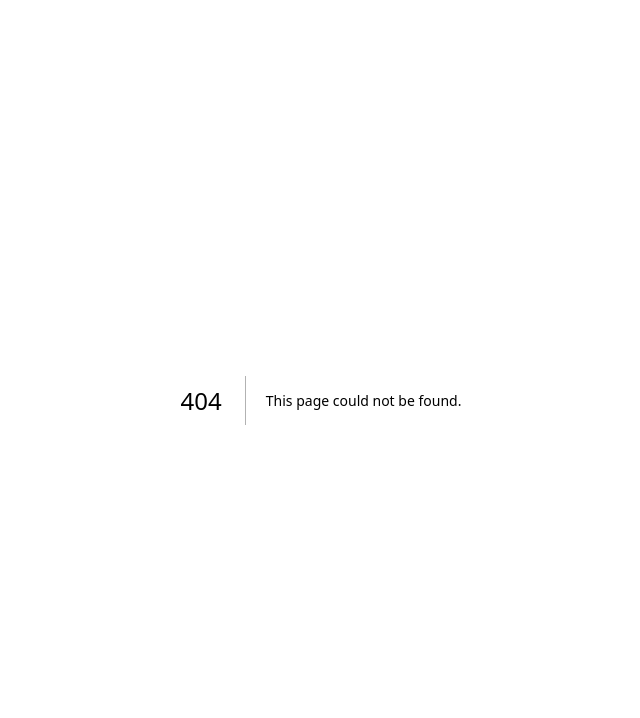
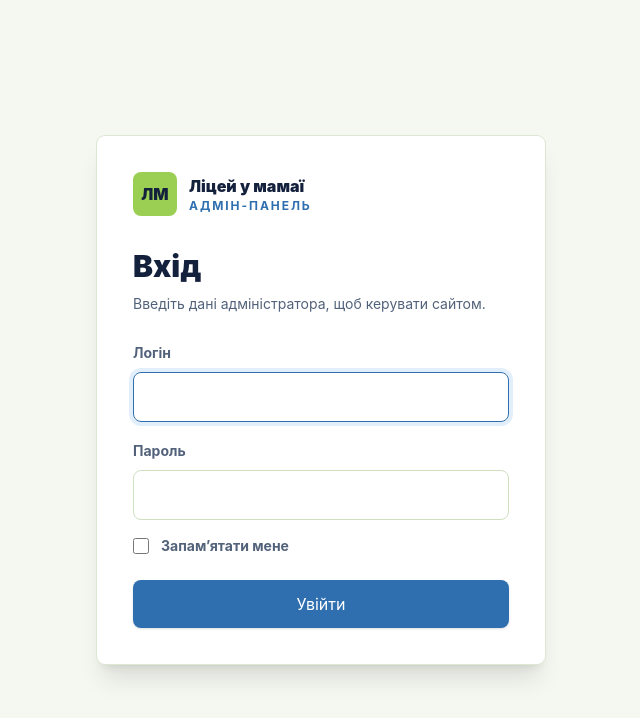
Before and after one commit to YKryvoruchko/harmony-intellect, a Next.js app: page /admin-login in a window 1280 px wide. Before the commit this address had no page. Shown: the top 718 px of the page, without its empty margins (319-959 px from the left). Built offline with nearby package versions, Linux system fonts and the light colour scheme; no server answers.

Commit message:
image optimization

```diff
--- a/src/app/actions.ts
+++ b/src/app/actions.ts
@@ -5,6 +5,7 @@ import path from "node:path";
 import convertHeic from "heic-convert";
 import sharp from "sharp";
 import { revalidatePath } from "next/cache";
+import { requireAdminSession } from "@/lib/adminAuth";
 import {
   createId,
   getApplications,
@@ -148,6 +149,7 @@ export async function submitApplication(formData: FormData) {
 }
 
 export async function updateSettings(formData: FormData) {
+  await requireAdminSession();
   const content = await getContent();
 
   content.settings = {
@@ -166,6 +168,7 @@ export async function updateSettings(formData: FormData) {
 }
 
 export async function updateAudience(formData: FormData) {
+  await requireAdminSession();
   const content = await getContent();
   const id = requiredText(formData, "id");
 
@@ -185,6 +188,7 @@ export async function updateAudience(formData: FormData) {
 }
 
 export async function upsertProgram(formData: FormData) {
+  await requireAdminSession();
   const content = await getContent();
   const id = text(formData, "id") || createId("program");
   const current = content.programs.find((program) => program.id === id);
@@ -212,6 +216,7 @@ export async function upsertProgram(formData: FormData) {
 }
 
 export async function deleteProgram(formData: FormData) {
+  await requireAdminSession();
   const content = await getContent();
   const id = requiredText(formData, "id");
   content.programs = content.programs.filter((program) => program.id !== id);
@@ -221,6 +226,7 @@ export async function deleteProgram(formData: FormData) {
 }
 
 export async function upsertTeacher(formData: FormData) {
+  await requireAdminSession();
   const content = await getContent();
   const id = text(formData, "id") || createId("teacher");
   const current = content.teachers.find((teacher) => teacher.id === id);
@@ -249,6 +255,7 @@ export async function upsertTeacher(formData: FormData) {
 }
 
 export async function deleteTeacher(formData: FormData) {
+  await requireAdminSession();
   const content = await getContent();
   const id = requiredText(formData, "id");
   content.teachers = content.teachers.filter((teacher) => teacher.id !== id);
@@ -258,6 +265,7 @@ export async function deleteTeacher(formData: FormData) {
 }
 
 export async function upsertDocument(formData: FormData) {
+  await requireAdminSession();
   const content = await getContent();
   const id = text(formData, "id") || createId("document");
   const current = content.documents.find((document) => document.id === id);
@@ -281,6 +289,7 @@ export async function upsertDocument(formData: FormData) {
 }
 
 export async function deleteDocument(formData: FormData) {
+  await requireAdminSession();
   const content = await getContent();
   const id = requiredText(formData, "id");
   content.documents = content.documents.filter((document) => document.id !== id);
@@ -290,6 +299,7 @@ export async function deleteDocument(formData: FormData) {
 }
 
 export async function upsertGalleryItem(formData: FormData) {
+  await requireAdminSession();
   const content = await getContent();
   const id = text(formData, "id") || createId("gallery");
   const current = content.gallery.find((galleryItem) => galleryItem.id === id);
@@ -318,6 +328,7 @@ export async function upsertGalleryItem(formData: FormData) {
 }
 
 export async function deleteGalleryItem(formData: FormData) {
+  await requireAdminSession();
   const content = await getContent();
   const id = requiredText(formData, "id");
   content.gallery = content.gallery.filter((galleryItem) => galleryItem.id !== id);
@@ -327,6 +338,7 @@ export async function deleteGalleryItem(formData: FormData) {
 }
 
 export async function upsertNewsItem(formData: FormData) {
+  await requireAdminSession();
   const content = await getContent();
   const id = text(formData, "id") || createId("news");
   const current = content.news.find((newsItem) => newsItem.id === id);
@@ -355,6 +367,7 @@ export async function upsertNewsItem(formData: FormData) {
 }
 
 export async function deleteNewsItem(formData: FormData) {
+  await requireAdminSession();
   const content = await getContent();
   const id = requiredText(formData, "id");
   content.news = content.news.filter((newsItem) => newsItem.id !== id);
@@ -364,6 +377,7 @@ export async function deleteNewsItem(formData: FormData) {
 }
 
 export async function upsertScheduleClass(formData: FormData) {
+  await requireAdminSession();
   const content = await getContent();
   const id = text(formData, "id") || createId("schedule");
   const item: ScheduleClass = {
@@ -388,6 +402,7 @@ export async function upsertScheduleClass(formData: FormData) {
 }
 
 export async function deleteScheduleClass(formData: FormData) {
+  await requireAdminSession();
   const content = await getContent();
   const id = requiredText(formData, "id");
   content.schedules = content.schedules.filter((schedule) => schedule.id !== id);
@@ -397,6 +412,7 @@ export async function deleteScheduleClass(formData: FormData) {
 }
 
 export async function upsertTestimonial(formData: FormData) {
+  await requireAdminSession();
   const content = await getContent();
   const id = text(formData, "id") || createId("testimonial");
   const item: Testimonial = {
@@ -419,6 +435,7 @@ export async function upsertTestimonial(formData: FormData) {
 }
 
 export async function deleteTestimonial(formData: FormData) {
+  await requireAdminSession();
   const content = await getContent();
   const id = requiredText(formData, "id");
   content.testimonials = content.testimonials.filter(
@@ -430,6 +447,7 @@ export async function deleteTestimonial(formData: FormData) {
 }
 
 export async function updateApplicationStatus(formData: FormData) {
+  await requireAdminSession();
   const id = requiredText(formData, "id");
   const status = requiredText(formData, "status") === "done" ? "done" : "new";
   const applications = await getApplications();
@@ -444,6 +462,7 @@ export async function updateApplicationStatus(formData: FormData) {
 }
 
 export async function deleteApplication(formData: FormData) {
+  await requireAdminSession();
   const id = requiredText(formData, "id");
   const applications = await getApplications();
   await saveApplications(
--- /dev/null
+++ b/src/app/admin-login/actions.ts
@@ -0,0 +1,26 @@
+"use server";
+
+import { redirect } from "next/navigation";
+import {
+  createAdminSession,
+  deleteAdminSession,
+  verifyAdminCredentials,
+} from "@/lib/adminAuth";
+
+export async function loginAdmin(formData: FormData) {
+  const username = String(formData.get("username") ?? "").trim();
+  const password = String(formData.get("password") ?? "");
+  const rememberMe = formData.get("rememberMe") === "on";
+
+  if (!verifyAdminCredentials(username, password)) {
+    redirect("/admin-login?error=1");
+  }
+
+  await createAdminSession(rememberMe);
+  redirect("/admin");
+}
+
+export async function logoutAdmin() {
+  await deleteAdminSession();
+  redirect("/admin-login");
+}
--- /dev/null
+++ b/src/app/admin-login/page.tsx
@@ -0,0 +1,84 @@
+import { redirect } from "next/navigation";
+import { isAdminAuthenticated } from "@/lib/adminAuth";
+import { loginAdmin } from "./actions";
+
+export default async function AdminLoginPage({
+  searchParams,
+}: {
+  searchParams: Promise<{ error?: string }>;
+}) {
+  if (await isAdminAuthenticated()) {
+    redirect("/admin");
+  }
+
+  const { error } = await searchParams;
+
+  return (
+    <main className="grid min-h-screen place-items-center bg-[#f5f8f1] px-5 py-10 text-[#14213d]">
+      <section className="w-full max-w-md rounded-lg bg-white p-7 shadow-xl ring-1 ring-[#dce8d1] sm:p-9">
+        <div className="flex items-center gap-3">
+          <span className="grid size-11 place-items-center rounded-lg bg-[#9bcf53] font-black">
+            ЛМ
+          </span>
+          <div>
+            <p className="font-black">Ліцей у мамаї</p>
+            <p className="text-xs font-bold uppercase tracking-[0.16em] text-[#2f6fb0]">
+              Адмін-панель
+            </p>
+          </div>
+        </div>
+
+        <h1 className="mt-8 text-3xl font-black">Вхід</h1>
+        <p className="mt-2 text-sm leading-6 text-[#52627a]">
+          Введіть дані адміністратора, щоб керувати сайтом.
+        </p>
+
+        {error ? (
+          <p
+            role="alert"
+            className="mt-5 rounded-lg border border-red-200 bg-red-50 px-4 py-3 text-sm font-bold text-red-700"
+          >
+            Невірний логін або пароль.
+          </p>
+        ) : null}
+
+        <form action={loginAdmin} className="mt-6 grid gap-4">
+          <label>
+            <span className="text-sm font-bold text-[#52627a]">Логін</span>
+            <input
+              name="username"
+              autoComplete="username"
+              required
+              autoFocus
+              className="mt-2 w-full rounded-lg border border-[#cfe0c1] px-4 py-3 outline-none focus:border-[#2f6fb0] focus:ring-4 focus:ring-[#b7d7f2]/40"
+            />
+          </label>
+          <label>
+            <span className="text-sm font-bold text-[#52627a]">Пароль</span>
+            <input
+              type="password"
+              name="password"
+              autoComplete="current-password"
+              required
+              className="mt-2 w-full rounded-lg border border-[#cfe0c1] px-4 py-3 outline-none focus:border-[#2f6fb0] focus:ring-4 focus:ring-[#b7d7f2]/40"
+            />
+          </label>
+          <label className="flex cursor-pointer items-center gap-3 text-sm font-bold text-[#52627a]">
+            <input
+              type="checkbox"
+              name="rememberMe"
+              className="size-4 accent-[#2f6fb0]"
+            />
+            <span>Запамʼятати мене</span>
+          </label>
+          <button
+            type="submit"
+            className="mt-2 rounded-lg bg-[#2f6fb0] px-5 py-3 font-black text-white shadow-sm transition hover:bg-[#285f98]"
+          >
+            Увійти
+          </button>
+        </form>
+      </section>
+    </main>
+  );
+}
--- a/src/app/admin/AdminSidebar.tsx
+++ b/src/app/admin/AdminSidebar.tsx
@@ -2,6 +2,7 @@
 
 import Link from "next/link";
 import { usePathname } from "next/navigation";
+import { logoutAdmin } from "../admin-login/actions";
 
 const navItems = [
   { href: "/admin/settings", label: "Головна" },
@@ -56,13 +57,21 @@ export function AdminSidebar() {
           })}
         </nav>
 
-        <div className="mt-auto hidden border-t border-[#dce8d1] p-4 lg:block">
+        <div className="mt-auto flex gap-2 border-t border-[#dce8d1] p-4">
           <Link
             href="/"
-            className="block rounded-lg border border-[#dce8d1] px-4 py-3 text-center text-sm font-black text-[#14213d]"
+            className="flex-1 rounded-lg border border-[#dce8d1] px-4 py-3 text-center text-sm font-black text-[#14213d]"
           >
             На сайт
           </Link>
+          <form action={logoutAdmin} className="flex-1">
+            <button
+              type="submit"
+              className="h-full w-full rounded-lg border border-[#dce8d1] px-4 py-3 text-sm font-black text-[#52627a] transition hover:border-red-200 hover:text-red-700"
+            >
+              Вийти
+            </button>
+          </form>
         </div>
       </div>
     </aside>
--- a/src/app/admin/layout.tsx
+++ b/src/app/admin/layout.tsx
@@ -1,10 +1,16 @@
 import { AdminSidebar } from "./AdminSidebar";
+import { redirect } from "next/navigation";
+import { isAdminAuthenticated } from "@/lib/adminAuth";
 
-export default function AdminLayout({
+export default async function AdminLayout({
   children,
 }: Readonly<{
   children: React.ReactNode;
 }>) {
+  if (!(await isAdminAuthenticated())) {
+    redirect("/admin-login");
+  }
+
   return (
     <div className="min-h-screen bg-[#f5f8f1] text-[#14213d] lg:flex">
       <AdminSidebar />
--- /dev/null
+++ b/src/lib/adminAuth.ts
@@ -0,0 +1,84 @@
+import "server-only";
+
+import { createHash, createHmac, timingSafeEqual } from "node:crypto";
+import { cookies } from "next/headers";
+
+const SESSION_COOKIE = "lyceum_admin_session";
+const SESSION_DURATION_SECONDS = 60 * 60 * 12;
+const REMEMBERED_SESSION_DURATION_SECONDS = 60 * 60 * 24 * 30;
+
+function requiredEnv(name: string) {
+  const value = process.env[name];
+
+  if (!value) {
+    throw new Error(`Missing required environment variable: ${name}`);
+  }
+
+  return value;
+}
+
+function safeEqual(value: string, expected: string) {
+  const valueHash = createHash("sha256").update(value).digest();
+  const expectedHash = createHash("sha256").update(expected).digest();
+
+  return timingSafeEqual(valueHash, expectedHash);
+}
+
+function sign(expiresAt: string) {
+  return createHmac("sha256", requiredEnv("ADMIN_SESSION_SECRET"))
+    .update(expiresAt)
+    .digest("base64url");
+}
+
+function verifyToken(token?: string) {
+  if (!token) {
+    return false;
+  }
+
+  const [expiresAt, signature] = token.split(".");
+
+  if (!expiresAt || !signature || Number(expiresAt) <= Date.now()) {
+    return false;
+  }
+
+  return safeEqual(signature, sign(expiresAt));
+}
+
+export function verifyAdminCredentials(username: string, password: string) {
+  return (
+    safeEqual(username, requiredEnv("ADMIN_USERNAME")) &&
+    safeEqual(password, requiredEnv("ADMIN_PASSWORD"))
+  );
+}
+
+export async function createAdminSession(rememberMe = false) {
+  const duration = rememberMe
+    ? REMEMBERED_SESSION_DURATION_SECONDS
+    : SESSION_DURATION_SECONDS;
+  const expiresAt = Date.now() + duration * 1000;
+  const token = `${expiresAt}.${sign(String(expiresAt))}`;
+
+  (await cookies()).set(SESSION_COOKIE, token, {
+    httpOnly: true,
+    secure: process.env.NODE_ENV === "production",
+    sameSite: "strict",
+    path: "/",
+    priority: "high",
+    ...(rememberMe ? { maxAge: duration } : {}),
+  });
+}
+
+export async function deleteAdminSession() {
+  (await cookies()).delete(SESSION_COOKIE);
+}
+
+export async function isAdminAuthenticated() {
+  const token = (await cookies()).get(SESSION_COOKIE)?.value;
+  return verifyToken(token);
+}
+
+export async function requireAdminSession() {
+  if (!(await isAdminAuthenticated())) {
+    throw new Error("Для цієї дії потрібна авторизація адміністратора");
+  }
+}
```
Also changed, not shown: 1 other file (tests, documents, lock files or other folders).
